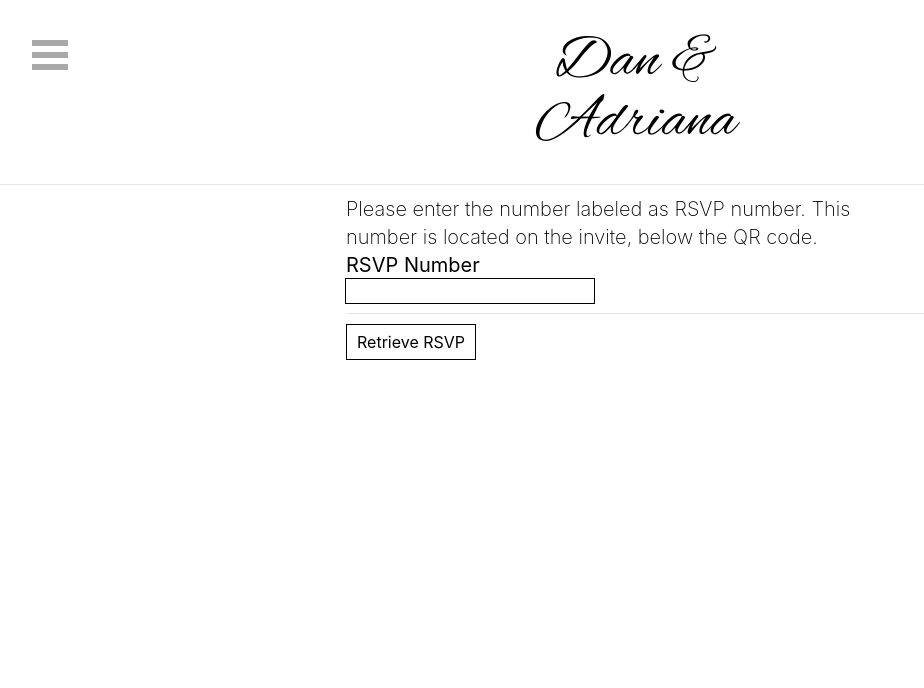
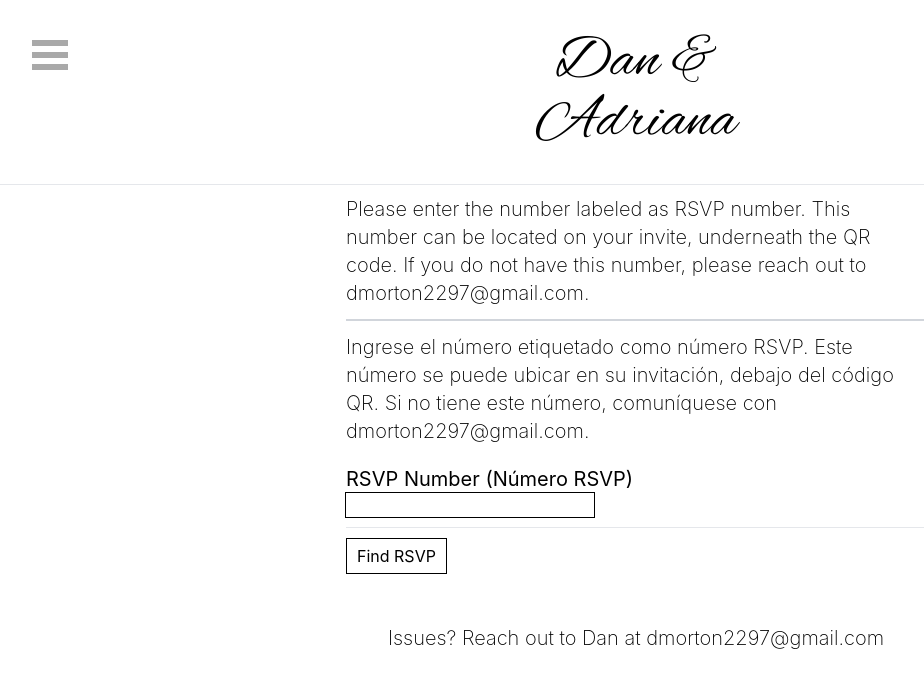
Before and after one commit to dmorton2297/dam2023, a Next.js app: page /rsvp in a window 1280 px wide. Shown: the top 688 px of the page, without its empty margins (4-928 px from the left). Built offline with nearby package versions, Linux system fonts and the light colour scheme.

Commit message:
Spanish update

```diff
--- a/dal/Rsvp.ts
+++ b/dal/Rsvp.ts
@@ -9,6 +9,7 @@ export interface IRSVP {
   noteToCouple: string;
   repliedTo: boolean;
   created: boolean;
+  inSpanish?: boolean;
 }
 
 export interface IAttendee {
@@ -48,7 +49,7 @@ export const updateRsvp = async (
       repliedTo: true,
     },
   };
-  const result = await dbCLient
+  await dbCLient
     .db()
     .collection("rsvp")
     .updateOne(filter, updateDocument);
@@ -61,6 +62,7 @@ export const populateRSVPData = async (
   body: {
     attendees: string[];
     noteToGuests: string | undefined;
+    inSpanish?: boolean;
   }
 ) => {
   const dbCLient = await getDbClient();
@@ -73,6 +75,7 @@ export const populateRSVPData = async (
       })),
       noteToGuests: body.noteToGuests,
       created: true,
+      inSpanish: body.inSpanish,
     },
   };
   const result = await dbCLient
--- a/pages/deepspace/index.tsx
+++ b/pages/deepspace/index.tsx
@@ -41,6 +41,7 @@ const Event: NextPage = () => {
   const rsvpReplySchema = object({
     attendees: array(),
     noteToGuests: string().optional(),
+    inSpanish: string().optional(),
   });
 
   const handleSubmit = async (values: any) => {
@@ -52,12 +53,15 @@ const Event: NextPage = () => {
   const handleCreateRsvp = async (values: {
     attendees: (string | undefined)[];
     noteToGuests: string | undefined;
+    inSpanish?: string | undefined;
   }) => {
+    console.log(values.inSpanish);
     const payload = {
       attendees: values.attendees.filter(
         (x: string | undefined) => x !== undefined && x !== ""
       ),
       noteToGuests: values.noteToGuests,
+      inSpanish: values.inSpanish === 'yes',
     };
 
     const response: AxiosResponse<IRSVP> = await axios.post(
@@ -143,10 +147,23 @@ const Event: NextPage = () => {
                     as="textarea"
                     style={{ outline: "1px solid", width: 300 }}
                   />
+                  <Text style={{ marginBottom: 10 }}>
+                    Show page in spanish?
+                  </Text>
+                  <Field
+                    as="input"
+                    name="inSpanish"
+                    style={{ outline: "1px solid", width: 300 }}
+                  />
+
                   <Seperator />
                   <button
                     type="submit"
-                    style={{ border: "1px solid black", padding: "5px 10px", marginBottom: 10 }}
+                    style={{
+                      border: "1px solid black",
+                      padding: "5px 10px",
+                      marginBottom: 10,
+                    }}
                   >
                     Submit RSVP
                   </button>
--- a/pages/event/index.tsx
+++ b/pages/event/index.tsx
@@ -19,7 +19,7 @@ const Event: NextPage = () => {
       description="Details on our upcoming wedding"
       noHeightRestriction
     >
-      <div>
+      <div style={{ width: '100%' }}>
         <InfoCard
           title="Adriana & Dan"
           style={{ marginLeft: 80, border: "none" }}
--- a/pages/rsvp/index.tsx
+++ b/pages/rsvp/index.tsx
@@ -8,12 +8,19 @@ import { IRSVP } from "../../dal/Rsvp";
 import { Text } from "../../components/core/Text";
 import { Seperator } from "../../components/core/Seperator";
 import Link from "next/link";
+import { textContentEnglish, textContentSpanish } from "./textContent";
+import { Button } from "../../components/core/Button";
 
 const Event: NextPage = () => {
   const [windowHeight, setWindowHeight] = useState<number>();
   const [windowWidth, setWindowWidth] = useState<number>();
   const [rsvp, setRsvp] = useState<IRSVP | null>(null);
   const [updateRsvp, setUpdateRsvp] = useState(false);
+  const [shouldShowSpanish, setShouldShowSpanish] = useState(rsvp?.inSpanish);
+
+  const textContent = shouldShowSpanish
+    ? textContentSpanish
+    : textContentEnglish;
   useEffect(() => {
     if (window) {
       setWindowHeight(window.innerHeight);
@@ -39,6 +46,7 @@ const Event: NextPage = () => {
     const id = values.rsvpId;
     const rsvp: AxiosResponse<IRSVP> = await axios.get(`/api/rsvp?id=${id}`);
     setRsvp(rsvp.data);
+    setShouldShowSpanish(rsvp.data.inSpanish)
   };
 
   const handleReplyRsvp = async (values: any) => {
@@ -95,6 +103,14 @@ const Event: NextPage = () => {
               padding: 10,
             }}
           >
+            {rsvp?._id && (
+              <Button
+                style={{ marginBottom: 10 }}
+                onClick={() => setShouldShowSpanish((value) => !value)}
+              >
+                {shouldShowSpanish ? "Toggle to english" : "Toggle to spanish"}
+              </Button>
+            )}
             {!rsvp && (
               <Formik
                 validationSchema={getRsvpSchema}
@@ -102,12 +118,16 @@ const Event: NextPage = () => {
                 initialValues={{ rsvpId: "" }}
               >
                 <Form>
-                  <Text>
-                    Please enter the number labeled as RSVP number. This number
-                    is located on the invite, below the QR code.
+                  <Text>{textContentEnglish.enterRsvpIdLabel}</Text>
+                  <Seperator />
+                  <Text style={{ marginBottom: 20 }}>
+                    {textContentSpanish.enterRsvpIdLabel}
                   </Text>
                   <Text>
-                    <strong>RSVP Number</strong>
+                    <strong>
+                      {textContentEnglish.rsvpNumberLabel} (
+                      {textContentSpanish.rsvpNumberLabel})
+                    </strong>
                   </Text>
                   <Field
                     name="rsvpId"
@@ -120,7 +140,7 @@ const Event: NextPage = () => {
                     type="submit"
                     style={{ border: "1px solid black", padding: "5px 10px" }}
                   >
-                    Retrieve RSVP
+                    {textContent.findRsvpLabel}
                   </button>
                 </Form>
               </Formik>
@@ -134,13 +154,14 @@ const Event: NextPage = () => {
                 }}
               >
                 <Text>
-                  <strong>Note from couple:</strong> {rsvp.noteToGuests}
+                  <strong>{textContent.noteFromCoupleLabel}:</strong>{" "}
+                  {rsvp.noteToGuests}
                 </Text>
               </div>
             )}
-
             {((rsvp?.attendees && !rsvp.repliedTo) ||
               (rsvp?.repliedTo && updateRsvp)) && (
+              <>
                 <Formik
                   validationSchema={rsvpReplySchema}
                   onSubmit={handleReplyRsvp}
@@ -148,13 +169,14 @@ const Event: NextPage = () => {
                 >
                   <Form>
                     <Text style={{ marginBottom: 10 }}>
-                    <strong>Please reply to the RSVP below</strong>
+                      <strong>{textContent.pleaseReplyLabel}</strong>
                     </Text>
                     <Seperator />
                     {rsvp?.attendees?.map((x: any, i) => (
                       <>
                         <Text style={{ marginBottom: 5 }}>
-                        <strong>{x.name}</strong> are you attending?
+                          <strong>{x.name}</strong>{" "}
+                          {textContent.areYouAttending}?
                         </Text>
                         <Field
                           name={`attendees[${i}].attending`}
@@ -166,14 +188,14 @@ const Event: NextPage = () => {
                           }}
                           key={i}
                         >
-                        <option value="YES">Yes</option>
-                        <option value="NO">No</option>
+                          <option value="YES">{textContent.yes}</option>
+                          <option value="NO">{textContent.no}</option>
                         </Field>
                       </>
                     ))}
 
                     <Text style={{ marginTop: 10 }}>
-                    <strong>Note to couple</strong>
+                      <strong>{textContent.noteToCoupleLabel}</strong>
                     </Text>
                     <Field
                       name="note"
@@ -190,29 +212,32 @@ const Event: NextPage = () => {
                       type="submit"
                       style={{ border: "1px solid black", padding: "5px 10px" }}
                     >
-                    Submit RSVP
+                      {textContent.submit}
                     </button>
-                  <Text>Issues? Reach out to Dan at dmorton2297@gmail.com</Text>
                   </Form>
                 </Formik>
+              </>
             )}
             {rsvp?.attendees && rsvp.repliedTo && !updateRsvp && (
               <>
                 <Text style={{ marginBottom: 10 }}>
-                  <strong>Thank you for replying!</strong>
+                  <strong>{textContent.thankyouForReplyingLabel}</strong>
                 </Text>
                 <Seperator />
                 {rsvp.attendees?.map((x: any, i) => (
                   <>
                     <Text style={{ marginBottom: 10 }}>
-                      <strong>{x.name}</strong> thank you for replying{" "}
-                      <strong>{x.attending ? "YES" : "NO"}</strong>
+                      <strong>{x.name}</strong>{" "}
+                      {textContent.thankyouForForReplyingText}{" "}
+                      <strong>
+                        {x.attending ? textContent.yes : textContent.no}
+                      </strong>
                     </Text>
                   </>
                 ))}
                 <Text style={{ marginBottom: 10 }}>
-                  <strong>Note to couple: </strong>
-                  {rsvp.noteToCouple || "NONE"}
+                  <strong>{textContent.noteToCoupleLabel}: </strong>
+                  {rsvp.noteToCouple || textContent.none}
                 </Text>
                 <button
                   style={{
@@ -222,32 +247,29 @@ const Event: NextPage = () => {
                   }}
                   onClick={() => setUpdateRsvp(true)}
                 >
-                  Update RSVP
+                  {textContent.updateRsvpLabel}
                 </button>
-                <Text style={{ marginBottom: 20 }}>
-                  Issues? Reach out to Dan at dmorton2297@gmail.com
-                </Text>
+                <br />
                 <Link href="/">
                   <button
                     style={{
                       border: "1px solid black",
                       padding: "5px 10px",
                       marginBottom: 10,
+                      marginRight: 10,
                     }}
                   >
-                    Continue to website
+                    {textContent.continueToWebsite}
                   </button>
                 </Link>
               </>
             )}
-            {rsvp && !rsvp.attendees && (
-              <Text>
-                Error: RSVP not found. Contact <strong>Dan</strong> at
-                dmorton2297@gmail.com and let him know about this issue.
-              </Text>
-            )}
+            {rsvp && !rsvp.attendees && <Text>{textContent.errorText}</Text>}
           </div>
         </div>
+        <Text style={{ marginBottom: 20, marginTop: 40 }}>
+          {textContent.issuesText}
+        </Text>
       </div>
     </Page>
   );
--- /dev/null
+++ b/pages/rsvp/textContent.tsx
@@ -0,0 +1,43 @@
+export const textContentEnglish = {
+  enterRsvpIdLabel:
+    "Please enter the number labeled as RSVP number. This number can be located on your invite, underneath the QR code. If you do not have this number, please reach out to dmorton2297@gmail.com.",
+  rsvpNumberLabel: "RSVP Number",
+  findRsvpLabel: "Find RSVP",
+  noteFromCoupleLabel: "Note from couple",
+  noteToCoupleLabel: "Note to the couple",
+  pleaseReplyLabel: "Please reply to the RSVP below",
+  areYouAttending: "are you attending?",
+  yes: "Yes",
+  no: "No",
+  thankyouForReplyingLabel: "Thank you for replying!",
+  thankyouForForReplyingText: "thank you for replaying",
+  submit: "submit",
+  issuesText: "Issues? Reach out to Dan at dmorton2297@gmail.com",
+  none: "None",
+  updateRsvpLabel: "Update RSVP",
+  continueToWebsite: "Continue to website",
+  errorText:
+    "Error: RSVP not found. Contact Dan at dmorton2297@gmail.com and let him know about this issue.",
+};
+
+export const textContentSpanish = {
+  enterRsvpIdLabel:
+    "Ingrese el número etiquetado como número RSVP. Este número se puede ubicar en su invitación, debajo del código QR. Si no tiene este número, comuníquese con dmorton2297@gmail.com.",
+  rsvpNumberLabel: "Número RSVP",
+  findRsvpLabel: "Encuentra RSVP",
+  noteFromCoupleLabel: "Nota de pareja",
+  noteToCoupleLabel: "Nota a la pareja",
+  pleaseReplyLabel: "Por favor responda al RSVP a continuación.",
+  areYouAttending: "estas atendiendo",
+  yes: "Sí",
+  no: "No",
+  thankyouForReplyingLabel: "¡Gracias por responder!",
+  thankyouForForReplyingText: "Gracias por responder",
+  submit: "Entregar",
+  issuesText: "¿Asuntos? Póngase en contacto con Dan en dmorton2297@gmail.com",
+  none: "Ninguno",
+  updateRsvpLabel: "Actualizar RSVP",
+  continueToWebsite: "Continuar al sitio web",
+  errorText:
+    "Error: RSVP no encontrado. Póngase en contacto con Dan en dmorton2297@gmail.com e infórmele sobre este problema.",
+};
```
Lines whose indentation alone changed are shown as unchanged.
